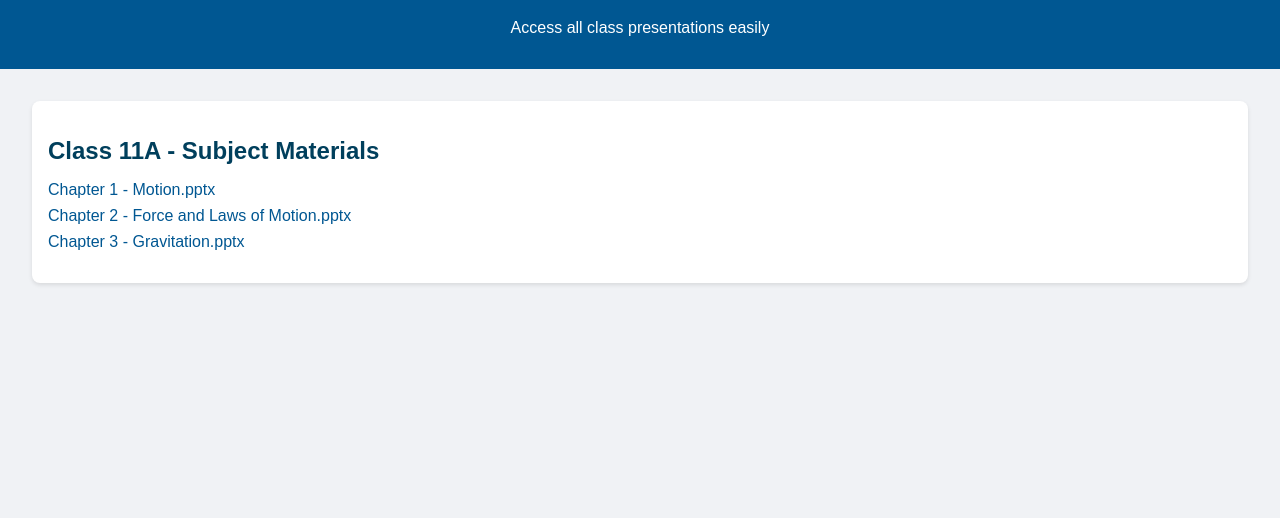
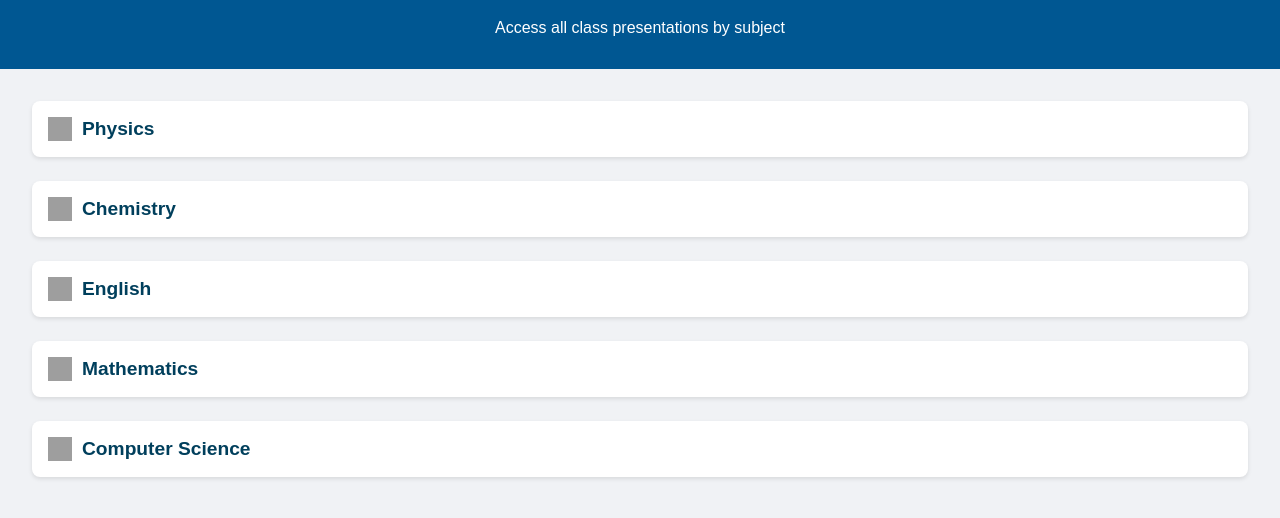
Before and after one commit to CLASSPPT/class-notes, a plain HTML site: page index.html in a window 1280 px wide. Shown: the part 78-596 px from the top of the page. Drawn offline with Linux system fonts and the light colour scheme; grey boxes are pictures that could not be loaded.

Commit message:
Update index.html

```diff
--- a/index.html
+++ b/index.html
@@ -20,20 +20,30 @@
     main {
       padding: 2rem;
     }
-    section {
-      margin-bottom: 3rem;
+    details {
+      margin-bottom: 1.5rem;
       background-color: white;
       padding: 1rem;
       border-radius: 8px;
       box-shadow: 0 2px 4px rgba(0, 0, 0, 0.1);
     }
-    h2 {
+    summary {
+      font-size: 1.2rem;
+      font-weight: bold;
       color: #003f5c;
-      margin-bottom: 1rem;
+      cursor: pointer;
+      display: flex;
+      align-items: center;
+    }
+    summary img {
+      width: 24px;
+      height: 24px;
+      margin-right: 10px;
     }
     ul {
       list-style-type: none;
       padding-left: 0;
+      margin-top: 1rem;
     }
     li {
       margin: 0.5rem 0;
@@ -50,17 +60,49 @@
 <body>
   <header>
     <h1>📚 Class 11A PPT Sharing Portal</h1>
-    <p>Access all class presentations easily</p>
+    <p>Access all class presentations by subject</p>
   </header>
   <main>
-    <section>
-      <h2>Class 11A - Subject Materials</h2>
+    <details>
+      <summary><img src="https://img.icons8.com/color/48/physics.png" alt="Physics"> Physics</summary>
       <ul>
-        <li><a href="https://drive.google.com/file/d/1r8uQLuh3Nlv8g9Yv7QBoH6xgZpbp0wbP/view" target="_blank">Chapter 1 - Motion.pptx</a></li>
-        <li><a href="https://drive.google.com/file/d/1t_KoRDTGQbZLgRfE6cwGgOG-fj3AdUCo/view" target="_blank">Chapter 2 - Force and Laws of Motion.pptx</a></li>
-        <li><a href="https://drive.google.com/file/d/1x4gWSU64v2oXlCmFo_6_mnMboJS2FZ8Y/view" target="_blank">Chapter 3 - Gravitation.pptx</a></li>
+        <li><a href="https://drive.google.com/file/d/1r8uQLuh3Nlv8g9Yv7QBoH6xgZpbp0wbP/view" target="_blank">Chapter 1 - Motion</a></li>
+        <li><a href="https://drive.google.com/file/d/1t_KoRDTGQbZLgRfE6cwGgOG-fj3AdUCo/view" target="_blank">Chapter 2 - Force and Laws of Motion</a></li>
+        <li><a href="https://drive.google.com/file/d/1x4gWSU64v2oXlCmFo_6_mnMboJS2FZ8Y/view" target="_blank">Chapter 3 - Gravitation</a></li>
       </ul>
-    </section>
+    </details>
+
+    <details>
+      <summary><img src="https://img.icons8.com/color/48/chemistry.png" alt="Chemistry"> Chemistry</summary>
+      <ul>
+        <li><a href="#">Chapter 1 - Some Basic Concepts of Chemistry</a></li>
+        <li><a href="#">Chapter 2 - Structure of Atom</a></li>
+      </ul>
+    </details>
+
+    <details>
+      <summary><img src="https://img.icons8.com/color/48/language.png" alt="English"> English</summary>
+      <ul>
+        <li><a href="#">Chapter 1 - The Portrait of a Lady</a></li>
+        <li><a href="#">Chapter 2 - We're Not Afraid to Die...</a></li>
+      </ul>
+    </details>
+
+    <details>
+      <summary><img src="https://img.icons8.com/color/48/calculator.png" alt="Maths"> Mathematics</summary>
+      <ul>
+        <li><a href="#">Chapter 1 - Sets</a></li>
+        <li><a href="#">Chapter 2 - Relations and Functions</a></li>
+      </ul>
+    </details>
+
+    <details>
+      <summary><img src="https://img.icons8.com/color/48/laptop-coding.png" alt="CS"> Computer Science</summary>
+      <ul>
+        <li><a href="#">Chapter 1 - Basics of Python</a></li>
+        <li><a href="#">Chapter 2 - Flow of Control</a></li>
+      </ul>
+    </details>
   </main>
 </body>
 </html>
```
